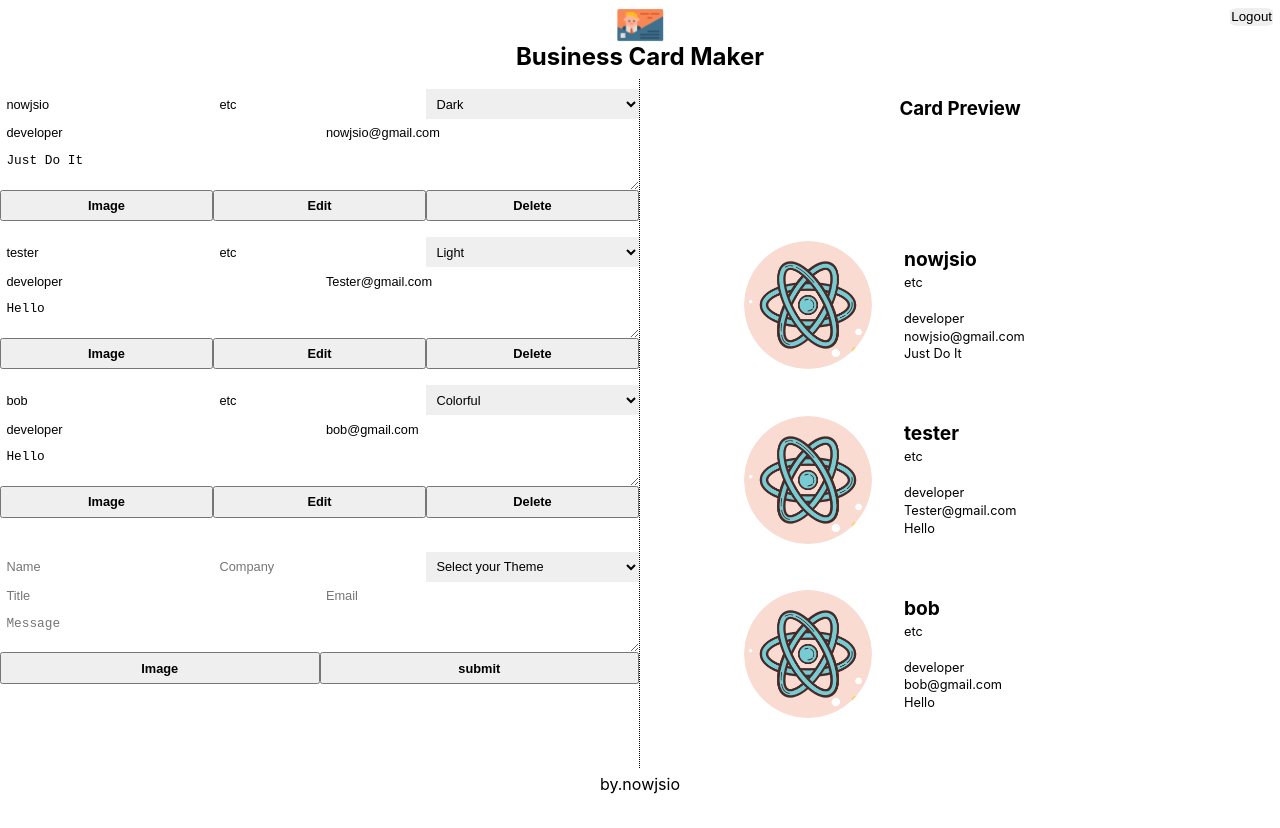
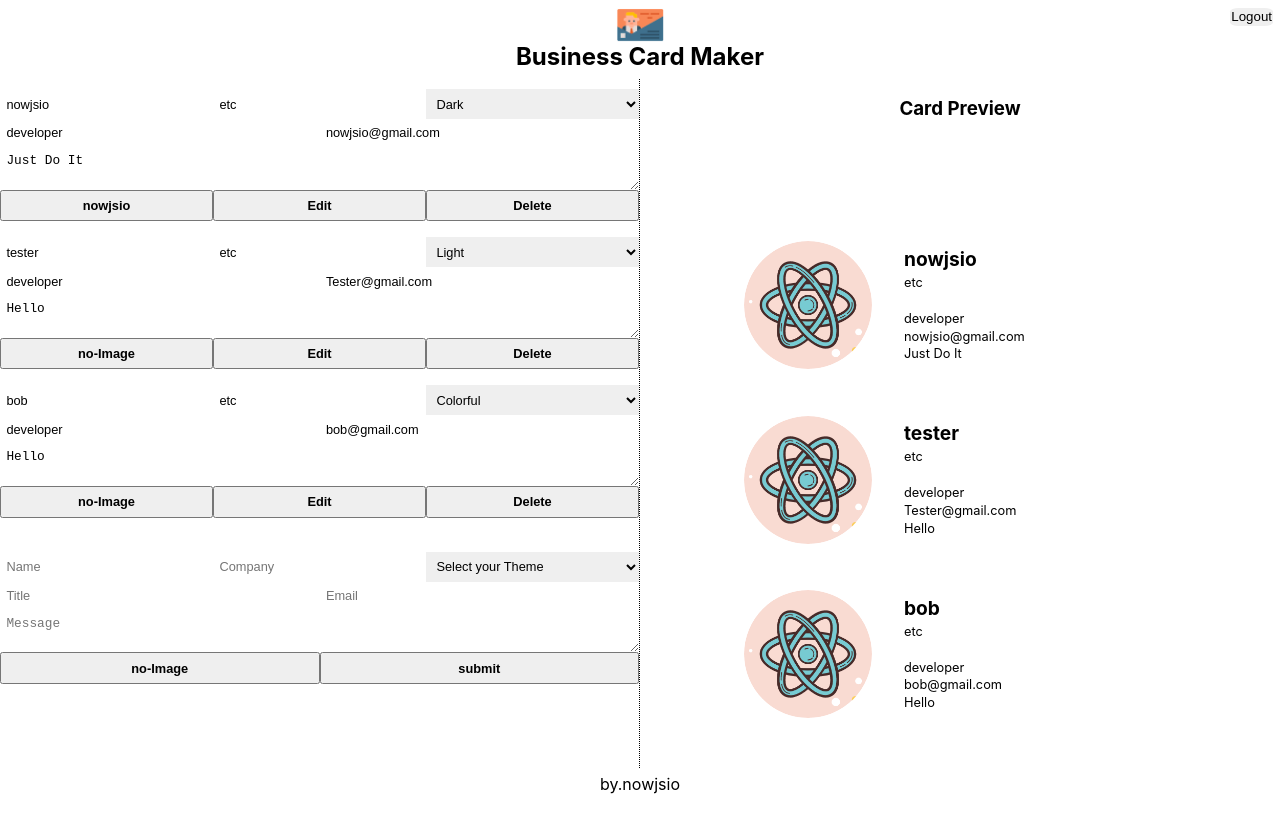
Before and after one commit to nowjsio/business-card-maker, a React (Create React App) app: page /maker in a window 1280 px wide. Built offline with nearby package versions, Linux system fonts and the light colour scheme; no server answers; sample sign-in values are in the browser's storage.

Commit message:
feat: apply 'delete' to editor-form

```diff
--- a/src/components/editor/editor-form/editor-form.jsx
+++ b/src/components/editor/editor-form/editor-form.jsx
@@ -5,6 +5,8 @@ import styles from './editor-form.module.css';
 
 const EditorForm = ({ onSubmit, onUploadImage }) => {
   const submitFormRef = useRef();
+  const tempFileName = null;
+  const tempFileUrl = null;
   const id = String(Date.now());
   return (
     <form ref={submitFormRef} className={styles.form}>
@@ -47,7 +49,11 @@ const EditorForm = ({ onSubmit, onUploadImage }) => {
         placeholder="Message"
       />
       <div className={styles.fileInput}>
-        <ImageFileInput onClick={onUploadImage} />
+        <ImageFileInput
+          fileName={tempFileName}
+          fileUrl={tempFileUrl}
+          onClick={onUploadImage}
+        />
       </div>
       <Button id="submit" onClick={onSubmit} formRef={submitFormRef} />
     </form>
--- a/src/components/editor/editor-form/editor-form.module.css
+++ b/src/components/editor/editor-form/editor-form.module.css
@@ -18,7 +18,8 @@
   width: 100%;
   border: 0;
   padding: 0.5em;
-  border: 1px solid makerBlack;
+  border-bottom: 1px solid makerBlack;
+  border-right: 1px solid makerBlack;
   background: makerWhite;
 }
 
--- a/src/components/editor/editor-item/editor-item.jsx
+++ b/src/components/editor/editor-item/editor-item.jsx
@@ -3,9 +3,9 @@ import Button from './button/button';
 import ImageFileInput from './image-file-input/image-file-input';
 import styles from './editor-item.module.css';
 
-const EditorItem = ({ item, onEdit, onUploadImage }) => {
-  const { id, name, company, theme, title, email, message } = item;
-  const onDelete = () => {};
+const EditorItem = ({ item, onEdit, onDelete, onUploadImage }) => {
+  const { id, name, company, theme, title, email, message, fileName, fileUrl } =
+    item;
   const editFormRef = useRef();
   return (
     <li>
@@ -46,10 +46,14 @@ const EditorItem = ({ item, onEdit, onUploadImage }) => {
           defaultValue={message}
         />
         <div className={styles.fileInput}>
-          <ImageFileInput onClick={onUploadImage} />
+          <ImageFileInput
+            fileName={fileName}
+            fileUrl={fileUrl}
+            onClick={onUploadImage}
+          />
         </div>
         <Button id="Edit" onClick={onEdit} formRef={editFormRef} />
-        <Button id="Delete" onClick={onDelete} />
+        <Button id="Delete" onClick={onDelete} formRef={editFormRef} />
       </form>
     </li>
   );
--- a/src/components/editor/editor-item/image-file-input/image-file-input.jsx
+++ b/src/components/editor/editor-item/image-file-input/image-file-input.jsx
@@ -1,10 +1,15 @@
 import React from 'react';
 import styles from './image-file-input.module.css';
 
-const ImageFileInput = () => (
-  <button className={styles.button} type="button">
-    Image
-  </button>
-);
+const ImageFileInput = ({ fileName, fileUrl }) => {
+  const userFileName = fileName || 'no-Image';
+  const imageCss = userFileName === 'no-Image' ? 'defaultImage' : 'validImage';
+  console.log(fileUrl);
+  return (
+    <button className={`${styles.button} ${styles[imageCss]}`} type="button">
+      {userFileName}
+    </button>
+  );
+};
 
 export default ImageFileInput;
--- a/src/components/editor/editor-item/image-file-input/image-file-input.module.css
+++ b/src/components/editor/editor-item/image-file-input/image-file-input.module.css
@@ -1,4 +1,4 @@
-@value makerOrange, makerWhite, makerGreen from '../../../../../src/common/css/colors.module.css';
+@value makerLightGrey, makerOrange, makerWhite, makerGreen from '../../../../../src/common/css/colors.module.css';
 .button {
     background-color: makerOrange;
     width: 100%;
@@ -11,3 +11,11 @@
 .button:hover {
     opacity: 0.8;
   }
+
+  .defaultImage {
+    background-color: makerLightGrey;
+  }
+
+  .validImage {
+    background-color: makerOrange;
+  }
--- a/src/components/editor/editor.jsx
+++ b/src/components/editor/editor.jsx
@@ -3,7 +3,7 @@ import styles from './editor.module.css';
 import EditorItem from './editor-item/editor-item';
 import EditorForm from './editor-form/editor-form';
 
-const Editor = ({ datas, onSubmit, onEdit, onUploadImage }) => {
+const Editor = ({ datas, onSubmit, onEdit, onDelete, onUploadImage }) => {
   console.log(datas);
   return (
     <section className={styles.editor}>
@@ -17,6 +17,7 @@ const Editor = ({ datas, onSubmit, onEdit, onUploadImage }) => {
                 key={key}
                 item={item}
                 onEdit={onEdit}
+                onDelete={onDelete}
                 onUploadImage={onUploadImage}
               />
             );
--- a/src/components/maker/maker.jsx
+++ b/src/components/maker/maker.jsx
@@ -28,7 +28,7 @@ const Maker = ({ authService }) => {
       title: 'developer',
       email: 'Tester@gmail.com',
       message: 'Hello',
-      fileName: 'tester',
+      fileName: null,
       fileUrl: null,
     },
     {
@@ -39,7 +39,7 @@ const Maker = ({ authService }) => {
       title: 'developer',
       email: 'bob@gmail.com',
       message: 'Hello',
-      fileName: 'bob',
+      fileName: null,
       fileUrl: null,
     },
   ]);
@@ -47,6 +47,7 @@ const Maker = ({ authService }) => {
   const navigate = useNavigate();
   const parsingFormRef = (formRef, isNew = false) => {
     const formCurrentValue = formRef?.current;
+    // TODO: add logic for  inputForm validation
     if (formCurrentValue) {
       const ret = {};
       if (isNew) {
@@ -102,6 +103,24 @@ const Maker = ({ authService }) => {
     }
     formRef.current.reset();
   };
+  const handleDelete = (event, formRef) => {
+    event.preventDefault();
+    const inputFormId = formRef?.current?.id?.value;
+    if (inputFormId) {
+      setDatas(preDatas => {
+        return preDatas.filter(item => {
+          if (parseInt(item.id, 10) === parseInt(inputFormId, 10)) {
+            console.log('found same data ID: ', item.id);
+            return false;
+          }
+          return true;
+        });
+      });
+      formRef.current.reset();
+    } else {
+      alert('check your input Data');
+    }
+  };
   const handleUploadImage = () => {};
   useEffect(() => {
     authService.onAuthStateChanged(user => {
@@ -121,6 +140,7 @@ const Maker = ({ authService }) => {
           datas={datas}
           onSubmit={handleSubmit}
           onEdit={handleEdit}
+          onDelete={handleDelete}
           onUploadImage={handleUploadImage}
         />
         <Preview datas={datas} />
```
